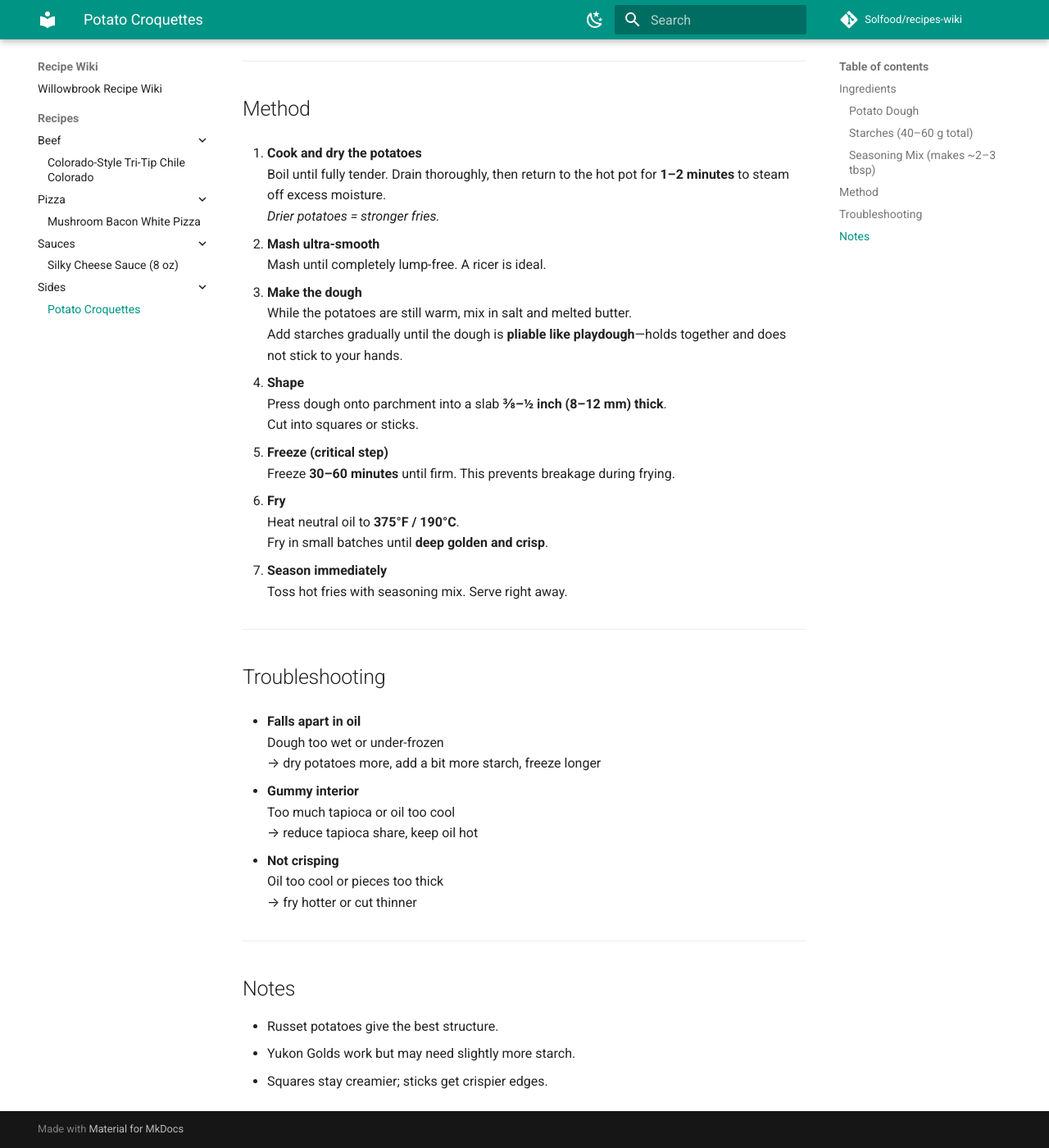
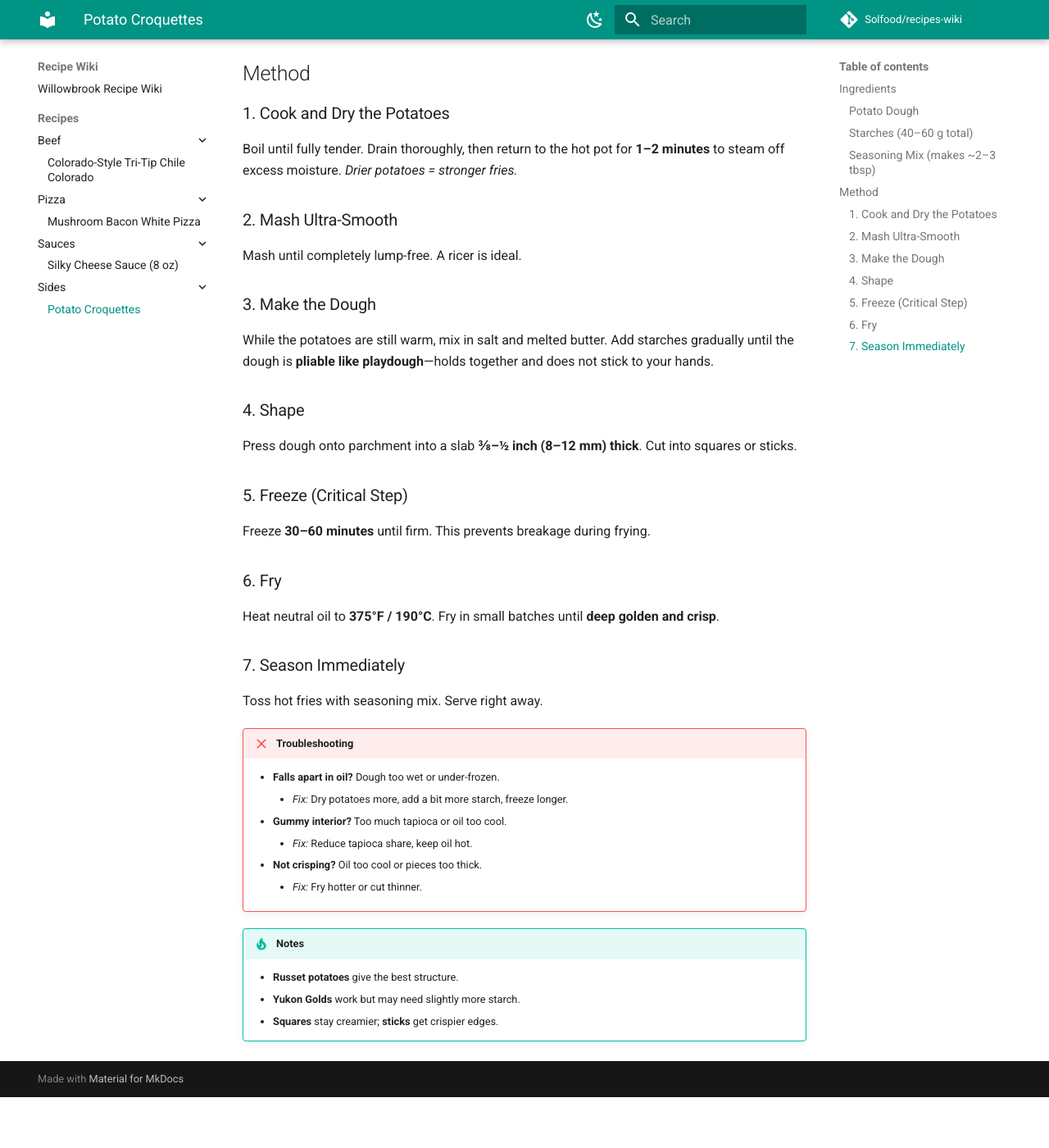
Before and after one commit to Solfood/recipes-wiki, an MkDocs documentation site: the page built from docs/recipes/sides/potato-croquettes.md, in a window 1280 px wide and 1400 px high, scrolled down 1072 px. Shown: the whole window at 82% size. Built offline with MkDocs 1.6.1 and Material for MkDocs 9.7.7, drawn with Linux system fonts in a browser that asks for light colours; comment, search, counter and statistics services are not loaded; after the commit the page ends 2410 px from its top, so only the background shows below that; some of the changed text lies outside the part shown.

Commit message:
croquettes fix

```diff
--- a/docs/recipes/sides/potato-croquettes.md
+++ b/docs/recipes/sides/potato-croquettes.md
@@ -1,85 +1,69 @@
 # Potato Croquettes
 
-**Yield:** ~2–4 servings
-**Texture target:** crisp exterior, fluffy interior
-**Cut style:** squares or short sticks
-
----
+!!! info "Recipe Details"
+    *   **Yield:** ~2–4 servings
+    *   **Texture target:** Crisp exterior, fluffy interior
+    *   **Cut style:** Squares or short sticks
 
 ## Ingredients
 
 ### Potato Dough
-- **1 lb / 450 g cooked potatoes**
-  (about 2 large russets), very well-drained
-- **2 tbsp (28 g) melted butter**
-- **1 tsp kosher salt**, to start
+- [ ] **1 lb / 450 g** cooked potatoes (about 2 large russets), very well-drained
+- [ ] **2 tbsp (28 g)** melted butter
+- [ ] **1 tsp** kosher salt, to start
 
 ### Starches (40–60 g total)
-- **20–30 g potato starch**
-- **20–30 g tapioca flour**
+- [ ] **20–30 g** potato starch
+- [ ] **20–30 g** tapioca flour
 
-> Add more starch only if the dough is sticky.
-
----
+> **Note:** Add more starch only if the dough is sticky.
 
 ### Seasoning Mix (makes ~2–3 tbsp)
-- **1 tbsp BBQ rub** (salt level varies—adjust accordingly)
-- **1 tsp smoked paprika**
-- **1 tsp chili powder**
-- **1 tsp sugar**
-- **½ tsp garlic powder**
-- **½ tsp onion powder**
-- **¼ tsp cayenne** (or less, to taste)
-- **1 tsp dried parsley**
-
----
+- [ ] **1 tbsp** BBQ rub (salt level varies—adjust accordingly)
+- [ ] **1 tsp** smoked paprika
+- [ ] **1 tsp** chili powder
+- [ ] **1 tsp** sugar
+- [ ] **½ tsp** garlic powder
+- [ ] **½ tsp** onion powder
+- [ ] **¼ tsp** cayenne (or less, to taste)
+- [ ] **1 tsp** dried parsley
 
 ## Method
 
-1. **Cook and dry the potatoes**
-   Boil until fully tender. Drain thoroughly, then return to the hot pot for **1–2 minutes** to steam off excess moisture.
-   *Drier potatoes = stronger fries.*
+### 1. Cook and Dry the Potatoes
+Boil until fully tender. Drain thoroughly, then return to the hot pot for **1–2 minutes** to steam off excess moisture.
+*Drier potatoes = stronger fries.*
 
-2. **Mash ultra-smooth**
-   Mash until completely lump-free. A ricer is ideal.
+### 2. Mash Ultra-Smooth
+Mash until completely lump-free. A ricer is ideal.
 
-3. **Make the dough**
-   While the potatoes are still warm, mix in salt and melted butter.
-   Add starches gradually until the dough is **pliable like playdough**—holds together and does not stick to your hands.
+### 3. Make the Dough
+While the potatoes are still warm, mix in salt and melted butter.
+Add starches gradually until the dough is **pliable like playdough**—holds together and does not stick to your hands.
 
-4. **Shape**
-   Press dough onto parchment into a slab **⅜–½ inch (8–12 mm) thick**.
-   Cut into squares or sticks.
+### 4. Shape
+Press dough onto parchment into a slab **⅜–½ inch (8–12 mm) thick**.
+Cut into squares or sticks.
 
-5. **Freeze (critical step)**
-   Freeze **30–60 minutes** until firm. This prevents breakage during frying.
+### 5. Freeze (Critical Step)
+Freeze **30–60 minutes** until firm. This prevents breakage during frying.
 
-6. **Fry**
-   Heat neutral oil to **375°F / 190°C**.
-   Fry in small batches until **deep golden and crisp**.
+### 6. Fry
+Heat neutral oil to **375°F / 190°C**.
+Fry in small batches until **deep golden and crisp**.
 
-7. **Season immediately**
-   Toss hot fries with seasoning mix. Serve right away.
+### 7. Season Immediately
+Toss hot fries with seasoning mix. Serve right away.
 
----
+!!! failure "Troubleshooting"
+    *   **Falls apart in oil?** Dough too wet or under-frozen.
+        *   *Fix:* Dry potatoes more, add a bit more starch, freeze longer.
+    *   **Gummy interior?** Too much tapioca or oil too cool.
+        *   *Fix:* Reduce tapioca share, keep oil hot.
+    *   **Not crisping?** Oil too cool or pieces too thick.
+        *   *Fix:* Fry hotter or cut thinner.
 
-## Troubleshooting
-
-- **Falls apart in oil**
-  Dough too wet or under-frozen
-  → dry potatoes more, add a bit more starch, freeze longer
-
-- **Gummy interior**
-  Too much tapioca or oil too cool
-  → reduce tapioca share, keep oil hot
-
-- **Not crisping**
-  Oil too cool or pieces too thick
-  → fry hotter or cut thinner
-
----
-
-## Notes
-- Russet potatoes give the best structure.
-- Yukon Golds work but may need slightly more starch.
-- Squares stay creamier; sticks get crispier edges.
+!!! tip "Notes"
+    *   **Russet potatoes** give the best structure.
+    *   **Yukon Golds** work but may need slightly more starch.
+    *   **Squares** stay creamier; **sticks** get crispier edges.
```
